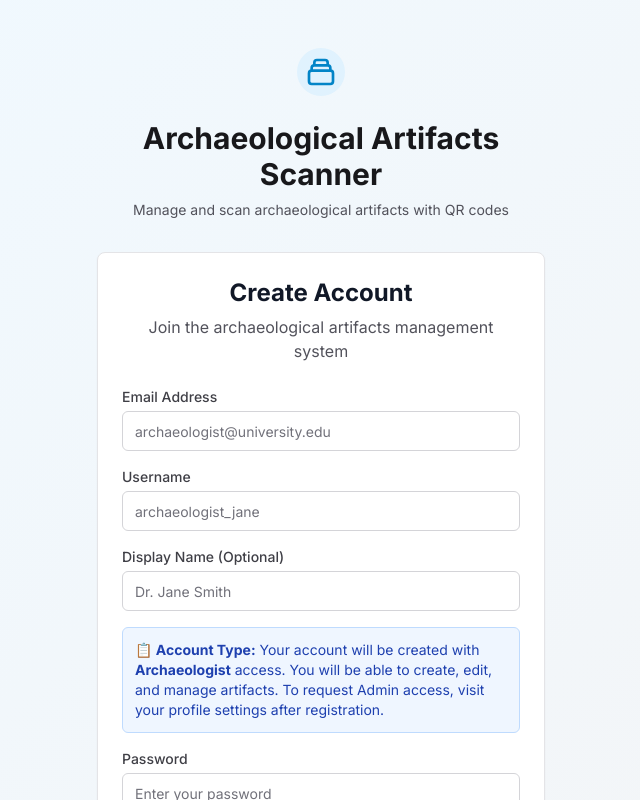
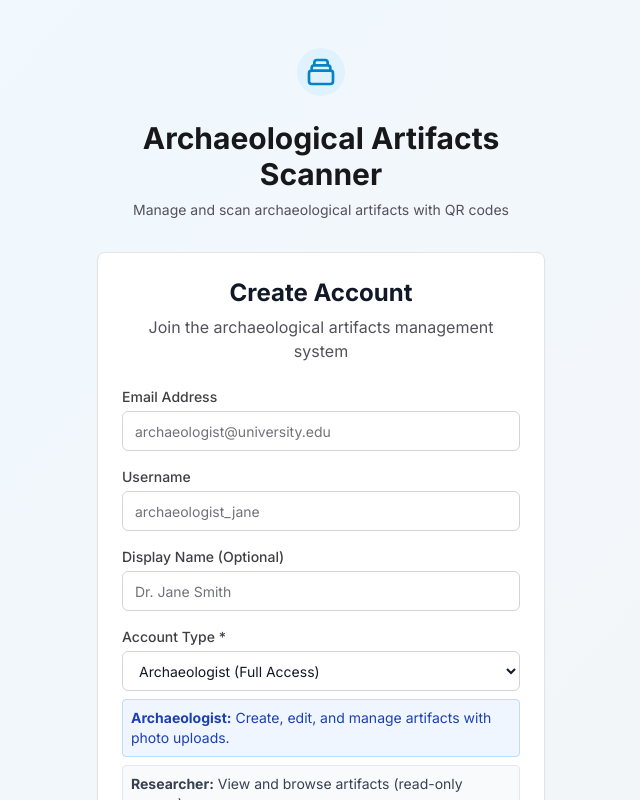
Before and after one commit to CreaTech51095/Eshaan-ArtifactScanner, a React (Vite) app in the folder frontend/: page /login in a window 1280 px wide. Both pictures are taken after a click on the button "Register here". Shown: the top 800 px of the page, without its empty margins (319-959 px from the left). Built offline with nearby package versions, Linux system fonts and the light colour scheme; no server answers.

Commit message:
Acoount Permissions Update Part 3

```diff
--- a/frontend/src/components/auth/RegisterForm.tsx
+++ b/frontend/src/components/auth/RegisterForm.tsx
@@ -30,11 +30,11 @@ const RegisterForm: React.FC<RegisterFormProps> = ({ onSuccess, onSwitchToLogin
       clearError()
 
       const { confirmPassword, ...userData } = data
-      // Always set role to 'archaeologist' for new accounts
-      userData.role = 'archaeologist'
+      // Role is already set from the form dropdown
       await registerUser(userData)
 
-      toast.success('Registration successful! Your account has been created with Archaeologist access.')
+      const roleDisplay = userData.role === 'archaeologist' ? 'Archaeologist' : 'Researcher'
+      toast.success(`Registration successful! Your account has been created with ${roleDisplay} access.`)
 
       // Explicitly navigate to dashboard after successful registration
       setTimeout(() => {
@@ -139,10 +139,37 @@ const RegisterForm: React.FC<RegisterFormProps> = ({ onSuccess, onSwitchToLogin
             )}
           </div>
 
-          <div className="bg-blue-50 border border-blue-200 rounded-md p-3">
-            <p className="text-blue-800 text-sm">
-              <strong>📋 Account Type:</strong> Your account will be created with <strong>Archaeologist</strong> access.
-              You will be able to create, edit, and manage artifacts. To request Admin access, visit your profile settings after registration.
+          <div>
+            <label htmlFor="role" className="block text-sm font-medium text-secondary-700 mb-1">
+              Account Type *
+            </label>
+            <select
+              {...register('role', {
+                required: 'Please select an account type'
+              })}
+              id="role"
+              className="input"
+              defaultValue="archaeologist"
+            >
+              <option value="archaeologist">Archaeologist (Full Access)</option>
+              <option value="researcher">Researcher (Read-Only)</option>
+            </select>
+            {errors.role && (
+              <p className="text-red-600 text-sm mt-1">{errors.role.message}</p>
+            )}
+
+            <div className="mt-2 space-y-2">
+              <div className="p-2 bg-blue-50 border border-blue-200 rounded text-sm text-blue-800">
+                <strong>Archaeologist:</strong> Create, edit, and manage artifacts with photo uploads.
+              </div>
+              <div className="p-2 bg-gray-50 border border-gray-200 rounded text-sm text-gray-700">
+                <strong>Researcher:</strong> View and browse artifacts (read-only access).
+              </div>
+            </div>
+
+            <p className="text-sm text-gray-500 mt-2">
+              💡 You can change between Archaeologist and Researcher roles anytime in your profile settings.
+              Contact an administrator to request Admin access.
             </p>
           </div>
 
```
